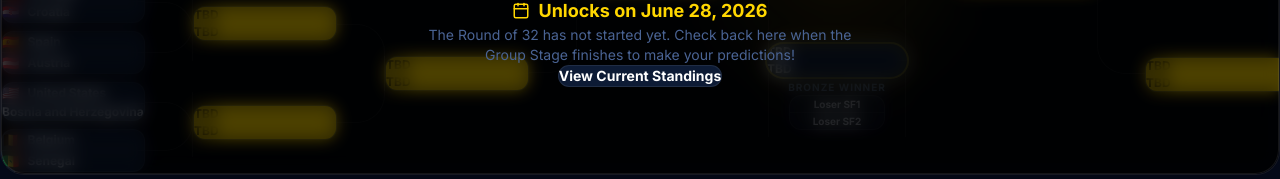
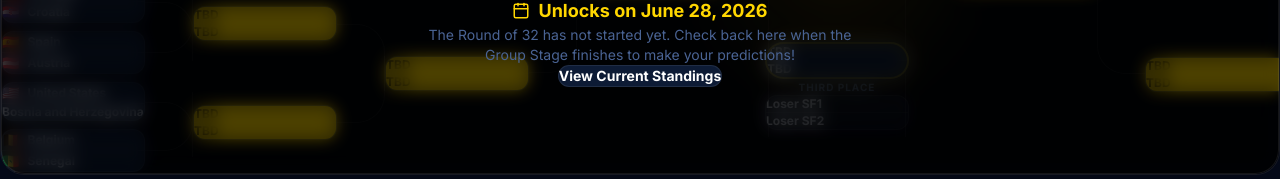
Before and after one commit to kiran-madhav/FIFA26, a Next.js app: page /bracket in a window 1280 px wide. Shown: the part 357-536 px from the top of the page. Built offline with nearby package versions, Linux system fonts and the light colour scheme.

Commit message:
feat: automatically populate Bronze Match with Semifinal losers

```diff
--- a/src/app/bracket/page.tsx
+++ b/src/app/bracket/page.tsx
@@ -148,6 +148,14 @@ export default function BracketPage() {
   const finalTopFlag = TEAMS.find(t => t.name === finalTop)?.flag || "";
   const finalBottomFlag = TEAMS.find(t => t.name === finalBottom)?.flag || "";
 
+  // Derive Bronze Match participants
+  const leftSFLoser = finalTop ? (finalTop === lSF[0].top ? lSF[0].bottom : lSF[0].top) : null;
+  const rightSFLoser = finalBottom ? (finalBottom === rSF[0].top ? rSF[0].bottom : rSF[0].top) : null;
+  const bronzeWinner = picks["BRONZE"];
+
+  const leftSFLoserFlag = TEAMS.find(t => t.name === leftSFLoser)?.flag || "";
+  const rightSFLoserFlag = TEAMS.find(t => t.name === rightSFLoser)?.flag || "";
+
   return (
     <div className="min-h-screen pt-24 pb-20 relative overflow-hidden bg-[var(--bg-primary)]">
 
@@ -281,24 +289,28 @@ export default function BracketPage() {
 
               {/* Bronze Match */}
               <div className="flex flex-col items-center">
-                <span className="text-[10px] font-bold text-[var(--text-muted)] tracking-widest uppercase mb-2">Bronze Winner</span>
-                <div className="w-24">
+                <span className="text-[10px] font-bold text-[var(--text-muted)] tracking-widest uppercase mb-2">Third Place</span>
+                <div className="w-32 sm:w-36">
                   <div className="flex flex-col border border-[var(--border-glass)] rounded-md bg-[var(--bg-secondary)]/50 overflow-hidden">
                     <button
-                      onClick={() => handleSelect("BRONZE", picks["BRONZE_TOP"])}
+                      onClick={() => handleSelect("BRONZE", leftSFLoser || "")}
                       className={cn(
-                        "px-2 py-1.5 text-[10px] font-bold text-center border-b border-[var(--border-glass)] transition-colors text-[var(--text-primary)] hover:bg-[var(--bg-card)]"
+                        "px-2 py-2 text-[10px] sm:text-xs font-bold text-left border-b border-[var(--border-glass)] transition-colors flex items-center gap-2",
+                        bronzeWinner === leftSFLoser && leftSFLoser ? "bg-[#CD7F32] text-white" : "text-[var(--text-primary)] hover:bg-[var(--bg-card)]"
                       )}
                     >
-                      {picks["BRONZE_TOP"] || "Loser SF1"}
+                      {leftSFLoserFlag && <span className="text-sm">{leftSFLoserFlag}</span>}
+                      <span className="truncate">{leftSFLoser || "Loser SF1"}</span>
                     </button>
                     <button
-                      onClick={() => handleSelect("BRONZE", picks["BRONZE_BOTTOM"])}
+                      onClick={() => handleSelect("BRONZE", rightSFLoser || "")}
                       className={cn(
-                        "px-2 py-1.5 text-[10px] font-bold text-center transition-colors text-[var(--text-primary)] hover:bg-[var(--bg-card)]"
+                        "px-2 py-2 text-[10px] sm:text-xs font-bold text-left transition-colors flex items-center gap-2",
+                        bronzeWinner === rightSFLoser && rightSFLoser ? "bg-[#CD7F32] text-white" : "text-[var(--text-primary)] hover:bg-[var(--bg-card)]"
                       )}
                     >
-                      {picks["BRONZE_BOTTOM"] || "Loser SF2"}
+                      {rightSFLoserFlag && <span className="text-sm">{rightSFLoserFlag}</span>}
+                      <span className="truncate">{rightSFLoser || "Loser SF2"}</span>
                     </button>
                   </div>
                 </div>
```
